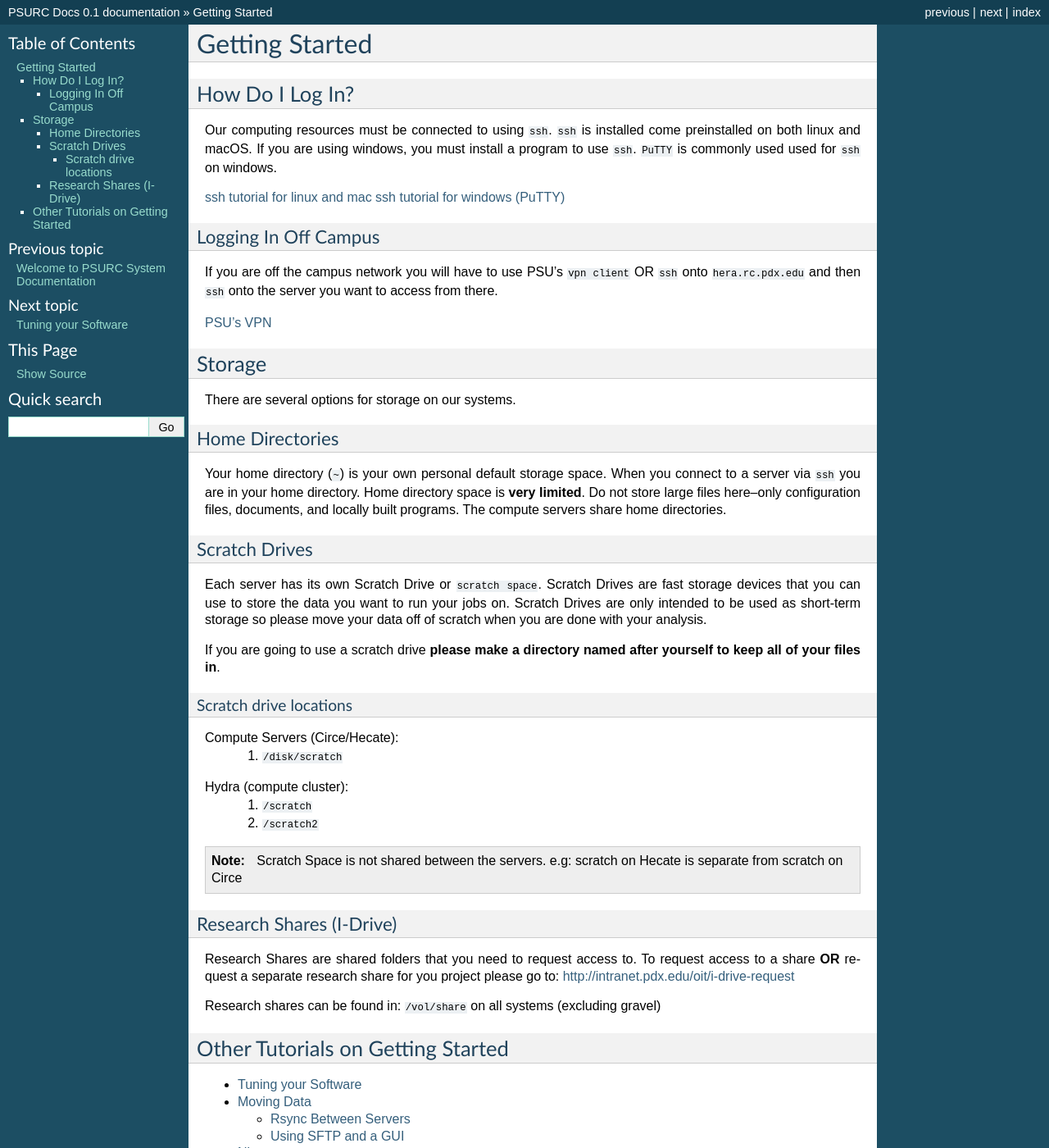
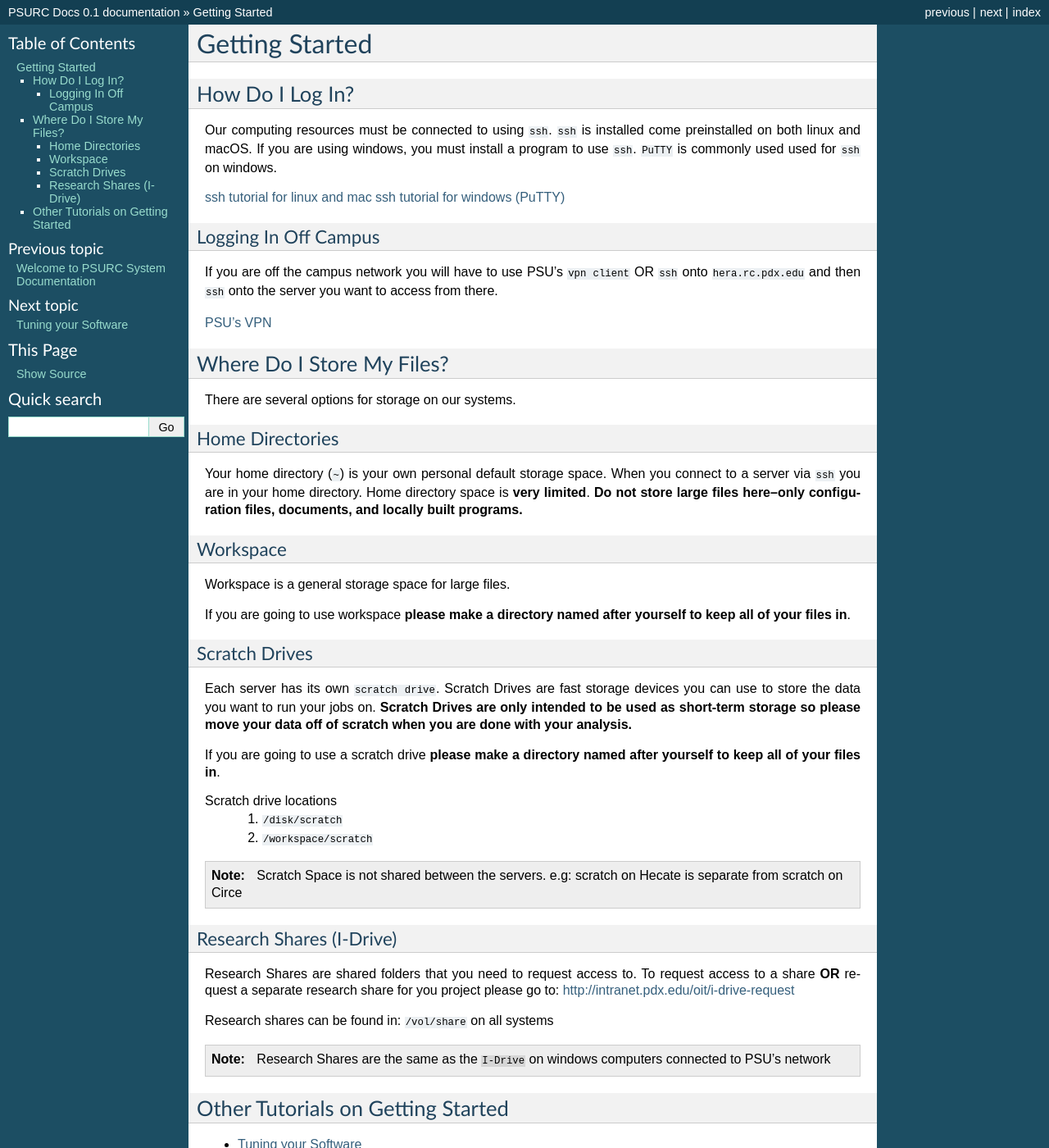
Before and after one commit to PSU-Research-Computing/psurc-docs, a Sphinx documentation site: the page built from source/getting_started/index.rst, in a window 1280 px wide and 1400 px high. Shown: the whole window at 82% size. Built offline with Sphinx 7.4.7, drawn with Linux system fonts in a browser that asks for light colours.

Commit message:
Modified the storage section of gettingstarted

```diff
--- a/source/getting_started/index.rst
+++ b/source/getting_started/index.rst
@@ -19,42 +19,53 @@ on windows.
 
 Logging In Off Campus
 ---------------------
-If you are off the campus network you will have to use PSU's ``vpn client`` OR ``ssh`` onto ``hera.rc.pdx.edu`` and then ``ssh`` onto the server you want to access from there.
+If you are off the campus network you will have to use PSU's ``vpn client`` OR
+``ssh`` onto ``hera.rc.pdx.edu`` and then ``ssh`` onto the server you want to access from there.
 
 `PSU's VPN <https://www.pdx.edu/oit/virtual-private-network-vpn>`_
 
-
-Storage
-=======
+Where Do I Store My Files?
+==========================
 There are several options for storage on our systems.
 
 Home Directories
 ----------------
-Your home directory (``~``) is your own personal default storage space. When you connect to a server via ``ssh`` you are in your home directory. Home directory space is **very limited**. Do not store large files here--only configuration files, documents, and locally built programs. The compute servers share home directories.
+Your home directory (``~``) is your own personal default storage space.
+When you connect to a server via ``ssh`` you are in your home directory.
+Home directory space is **very limited**. **Do not store large files here--only
+configuration files, documents, and locally built programs.**
+
+Workspace
+---------
+Workspace is a general storage space for large files.
+
+If you are going to use workspace **please make a directory named after yourself to keep all of your files in**.
 
 Scratch Drives
 --------------
-Each server has its own Scratch Drive or ``scratch space``. Scratch Drives are fast storage devices that you can use to store the data you want to run your jobs on. Scratch Drives are only intended to be used as short-term storage so please move your data off of scratch when you are done with your analysis.
+Each server has its own ``scratch drive``. Scratch Drives are
+fast storage devices you can use to store the data you want to run your
+jobs on. **Scratch Drives are only intended to be used as short-term storage so
+please move your data off of scratch when you are done with your analysis.**
 
 If you are going to use a scratch drive **please make a directory named after yourself to keep all of your files in**.
 
-=======================
 Scratch drive locations
-=======================
-Compute Servers (Circe/Hecate):
   1. ``/disk/scratch``
-
-Hydra (compute cluster):
-  1. ``/scratch``
-  2. ``/scratch2``
+  2. ``/workspace/scratch``
 
 .. note:: Scratch Space is not shared between the servers. e.g: scratch on Hecate is separate from scratch on Circe
 
 Research Shares (I-Drive)
 -------------------------
-Research Shares are shared folders that you need to request access to. To request access to a share **OR** request a separate research share for you project please go to: http://intranet.pdx.edu/oit/i-drive-request
+Research Shares are shared folders that you need to request access to.
+To request access to a share **OR** request a separate research share for you
+project please go to: http://intranet.pdx.edu/oit/i-drive-request
 
-Research shares can be found in: ``/vol/share`` on all systems (excluding gravel)
+Research shares can be found in: ``/vol/share`` on all systems
+
+.. note:: Research Shares are the same as the ``I-Drive`` on windows computers connected to PSU's network
+
 
 Other Tutorials on Getting Started
 ==================================
```
